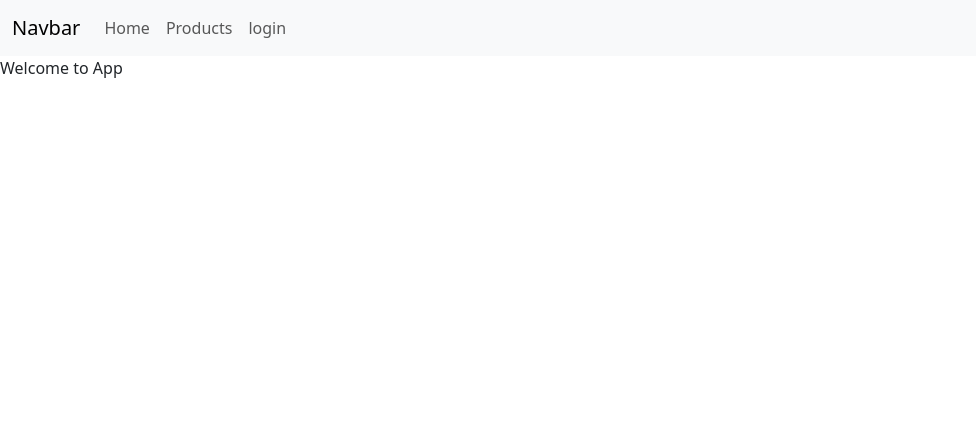
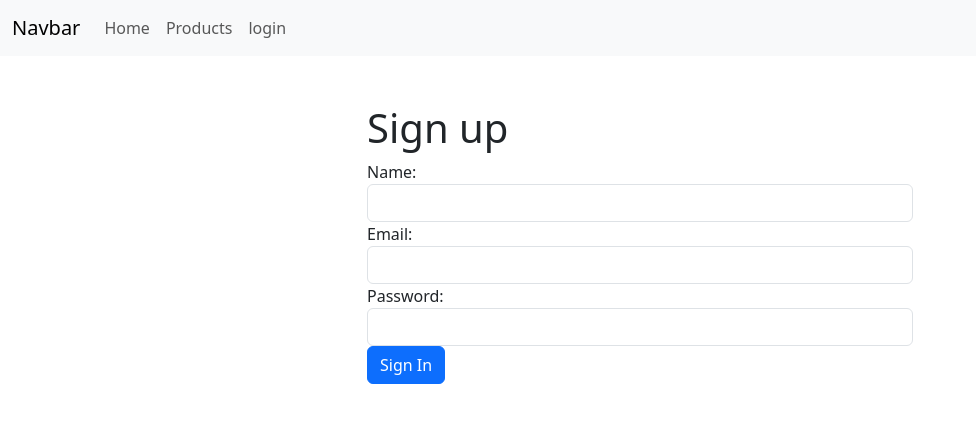
Before and after one commit to WahabMalik414/Frontend-FinanceTracker, a React (Create React App) app: page /register in a window 1280 px wide. Shown: the top 422 px of the page, without its empty margins (0-976 px from the left). Built offline with nearby package versions, Linux system fonts and the light colour scheme.

Commit message:
Implemented signup/shown products

```diff
--- /dev/null
+++ b/src/components/create.js
@@ -0,0 +1 @@
+//implement create here
--- a/src/components/products.js
+++ b/src/components/products.js
@@ -27,8 +27,13 @@ function Products() {
 
   const fetchProducts = async () => {
     try {
-      const response = await axios.get("http://localhost:3004/products");
+      const response = await axios({
+        method: "get",
+        url: "http://localhost:3005/products",
+        withCredentials: true,
+      });
       setProducts(response.data); // Extract response data
+      console.log(response.data);
     } catch (error) {
       console.log(error);
     }
@@ -78,7 +83,7 @@ function Products() {
           {products.map((product, index) => {
             return (
               <tr key={index}>
-                <td>{product.id}</td>
+                <td>{product._id}</td>
                 <td>{product.name}</td>
                 <td>Rs. {product.price}</td>
                 <td style={{ width: "10px", whiteSpace: "nowrap" }}>
--- a/src/components/register.js
+++ b/src/components/register.js
@@ -0,0 +1,69 @@
+import { useState } from "react";
+import axios from "axios";
+
+export default function SignUp() {
+  const [userName, setUserName] = useState("");
+  const [email, setEmail] = useState("");
+  const [password, setPassword] = useState("");
+
+  //Implement okay response here!
+  const handleSubmit = async (e) => {
+    e.preventDefault();
+    try {
+      const response = await axios({
+        method: "post",
+        url: "http://localhost:3005/user/register",
+        withCredentials: "true",
+        data: { userName, email, password },
+      });
+    } catch (e) {
+      console.log(e);
+    }
+  };
+  return (
+    <>
+      <div className="container mt-5">
+        <div className="row justify-content-center">
+          <div className="col-md-6 mb-3">
+            <h1>Sign up</h1>
+            <form onSubmit={handleSubmit} className="signin-form">
+              <div className="form-group">
+                <label htmlFor="name">Name:</label>
+                <input
+                  type="text"
+                  id="name"
+                  className="form-control"
+                  onChange={(e) => setUserName(e.target.value)}
+                  value={userName}
+                  required
+                />
+              </div>
+              <div className="form-group">
+                <label htmlFor="email">Email:</label>
+                <input
+                  type="text"
+                  id="email"
+                  className="form-control"
+                  onChange={(e) => setEmail(e.target.value)}
+                  value={email}
+                  required
+                />
+              </div>
+              <div className="form-group">
+                <label htmlFor="password">Password:</label>
+                <input
+                  type="password"
+                  id="password"
+                  className="form-control"
+                  onChange={(e) => setPassword(e.target.value)}
+                  value={password}
+                />
+              </div>
+              <button className="btn btn-primary signin-button">Sign In</button>
+            </form>
+          </div>
+        </div>
+      </div>
+    </>
+  );
+}
--- a/src/index.js
+++ b/src/index.js
@@ -7,6 +7,7 @@ import { Login } from "./components/login";
 import Products from "./components/products";
 import Home from "./components/home";
 import Protected from "./components/protected";
+import SignUp from "./components/register";
 const root = ReactDOM.createRoot(document.getElementById("root"));
 root.render(
   <React.StrictMode>
@@ -15,6 +16,7 @@ root.render(
       <Routes>
         <Route path="/*" element={<Home />} />
         <Route path="/login" element={<Login />} />
+        <Route path="/register" element={<SignUp />} />
         <Route path="products" element={<Protected Component={Products} />} />
       </Routes>
     </BrowserRouter>
```
